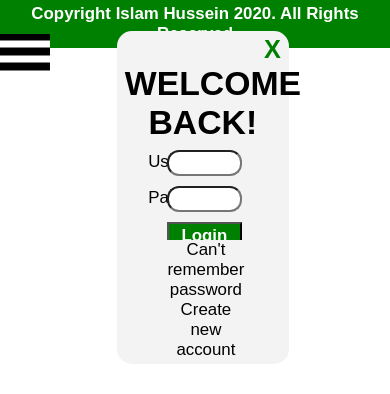
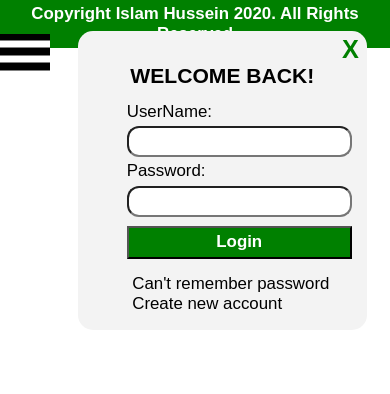
Before and after one commit to IslamHamad95/review-x-review, a React (Create React App) app: page /login in a window 390 px wide. Shown: the top 394 px of the page. Built offline with nearby package versions, Linux system fonts and the light colour scheme.

Commit message:
making it responsive

```diff
--- a/src/components/AddPost.js
+++ b/src/components/AddPost.js
@@ -2,7 +2,7 @@ import React, { useState } from "react";
 import { connect } from "react-redux";
 import { v4 as uuidV4 } from "uuid";
 import { addPost } from "../redux/posts/Actions";
-import newImage from"../storage/loba.png"
+import newImage from "../storage/loba.png";
 
 function AddPost({ userName, addPost }) {
   const [newPost, setNewPost] = useState({
@@ -38,7 +38,6 @@ function AddPost({ userName, addPost }) {
       title: "",
       body: "",
       category: "Review",
-
     });
   };
 
@@ -65,25 +64,25 @@ function AddPost({ userName, addPost }) {
           onChange={UpdatingNewPost}
         ></textarea>
         <br />
+        <br />
         <label htmlFor="category">Category:</label>
         <select name="category" onChange={saveCategory}>
           <option value="Review">Review</option>
           <option value="News">News</option>
-        </select><br/>
+        </select>
+        <br />
 
-        <input id="submit-button" type="submit" value="ADD POST"  />
+        <input id="submit-button" type="submit" value="ADD POST" />
       </form>
-
-
     </div>
   );
 }
 
-const mapStateToProps=state=>{
-  return{
-    userName: state.user.userName
-  }
-}
+const mapStateToProps = (state) => {
+  return {
+    userName: state.user.userName,
+  };
+};
 const mapDispatchToProps = (dispatch) => {
   return {
     addPost: (post) => dispatch(addPost(post)),
--- a/src/components/ShowReviewPost.js
+++ b/src/components/ShowReviewPost.js
@@ -13,6 +13,7 @@ const ShowReviewPost = ({ postsArray, match,userEmail }) => {
     <div className="show-post">
       <div className="title-border">
         <h2 id="post-title">{post.title}</h2>
+        <h2 id="post-author">Written by {post.author}</h2>
       </div>
       {
         userEmail?(
--- a/src/components/header.js
+++ b/src/components/header.js
@@ -46,6 +46,8 @@ const Header = ({ userName }) => {
               <button id="login-nav" onClick={togglePopUp}>
                 SIGN IN
               </button>
+
+
 
           </ul>
           </nav>
--- a/src/styling/AddPost.css
+++ b/src/styling/AddPost.css
@@ -1,7 +1,7 @@
 .add-post-form {
   width: 80%;
-  margin-left: 5%;
-  margin-top:8%;
+  margin:8% 5%;
+
 }
 
 .add-post-form #title-input {
@@ -54,3 +54,10 @@
   background-color: white;
   resize: none;
 }
+
+@media screen and (max-width: 1024px){
+
+  .add-post-form{
+    margin:17% 9%;
+  }
+}
--- a/src/styling/ContactUs.css
+++ b/src/styling/ContactUs.css
@@ -87,3 +87,19 @@
     background-color:  #d38406;
 
 }
+
+@media screen and (max-width: 1024px){
+    .contact-us-section h1{
+        font-size:3.5vh
+    }
+    .contact-us-form input{
+        width: 90%
+    }
+    .contact-us-form #message-input{
+        width: 90%;
+    }
+    .contact-us-form label{
+        font-size:2.5vh;
+    }
+
+}
--- a/src/styling/Footer.css
+++ b/src/styling/Footer.css
@@ -1,8 +1,11 @@
 footer{
+    position: static;
+    width: 100%;
+    bottom: 0%;
     background-color: green;
     text-align: center;
     font-size: 2vh;
     font-weight: bold;
     color: white;
-    padding: 1%;
+    padding: 1% 0%;
 }
--- a/src/styling/LandingPage.css
+++ b/src/styling/LandingPage.css
@@ -69,7 +69,8 @@
 .post-info{
   display: grid;
   width: 100%;
-  grid-template-columns: 15% 69% auto;
+  grid-template-columns: 15% 50% auto;
+  column-gap: 5%;
   background:inherit
 }
 .post-info>*{
@@ -104,3 +105,19 @@
     transform: translate3d(0, 0, 0);
   }
 }
+
+/*Mobile*/
+@media screen and (max-width: 1024px){
+  .landing-page-container{
+    margin:0;
+  }
+
+  .landing-page-container .latest-posts{
+    display: grid;
+    width: 90%;
+    grid-template-columns:auto;
+  }
+}
+@media screen and (max-width: 690px){
+
+}
--- a/src/styling/Login.css
+++ b/src/styling/Login.css
@@ -46,7 +46,7 @@
     display: grid;
     width: 60%;
     grid-template-columns: 15% 80%;
-    column-gap: 5%;
+    column-gap: 15%;
     row-gap: 10%;
     margin: 4% 15%;
 
@@ -57,7 +57,7 @@
 }
 .login-form label{
     font-size: 2vh;
-    padding-top: 12%;
+
 }
 .login-signup-box #email, .login-signup-box #password{
     font-size: 2vh;
@@ -69,7 +69,7 @@
 
 .login .signup{
     width: 50%;
-    margin-left: 27%;
+    margin-left: 34%;
 }
 .login .signup button{
     font-size: 2vh;
@@ -90,3 +90,26 @@
 .login #sign-in-button:hover{
     background-color:  #d38406;
 }
+
+
+@media screen and (max-width: 1100px){
+    .login-signup-box{
+        width: 70%;
+        margin-left: 20%;
+        padding-bottom: 4%;
+    }
+    .login h1{
+        font-size:2.5vh;
+        margin:
+    }
+    .login .login-form{
+        grid-template-columns: auto;
+        row-gap: 0;
+        margin-top: 2%;
+    }
+    .login .signup{
+        width: 80%;
+        margin-left: 17%;
+    }
+
+}
--- a/src/styling/Topic.css
+++ b/src/styling/Topic.css
@@ -1,31 +1,29 @@
-.show-post{
+.show-post {
   width: 100%;
-  margin-top:6%;
-
+  margin-top: 6%;
 }
 
-.show-post .title-border{
+.show-post .title-border {
   background-image: url("../storage/loba.png");
-    background-color:rgba(255, 0, 0);
+  background-color: rgba(255, 0, 0);
   opacity: 0.8;
   height: 50vh;
   margin-bottom: 2%;
 }
 
-
-.show-post .title-border #post-title{
-    width:100%;
+.show-post .title-border #post-title {
+  width: 100%;
   height: 50vh;
   position: relative;
   text-align: center;
   line-height: 40vh;
-    font-size:7vh;
+  font-size: 7vh;
   font-weight: bold;
   color: white;
-    background-color:rgba(4, 131, 57, 0.8);;
+  background-color: rgba(4, 131, 57, 0.8);
 }
 
-.show-post #post-body{
+.show-post #post-body {
   font-size: 4vh;
   overflow: hidden;
   line-break: auto;
@@ -42,29 +40,57 @@
   margin-left: 2%;
 }
 
-#edit-button, #delete-button{
+#edit-button,
+#delete-button {
   width: 100%;
   font-size: 2.5vh;
   font-weight: 600;
   color: white;
-    padding:6% 6%;
-    border:2px solid black
+  padding: 6% 6%;
+  border: 2px solid black;
 }
-#edit-button{
+#edit-button {
   background-color: green;
 }
-#edit-button:hover{
+#edit-button:hover {
   background-color: rgb(2, 172, 2);
 }
-#delete-button{
+#delete-button {
   background-color: rgb(168, 2, 2);
 }
-#delete-button:hover{
+#delete-button:hover {
   background-color: rgb(192, 4, 4);
 }
 
-#post-author{
+#post-author {
   float: right;
-    margin:1% 10% ;
-    color:#d38406;
+  margin: 1% 10%;
+  color: #d38406;
 }
+
+@media screen and (max-width: 1024px) {
+  .show-post {
+    margin: 0;
+  }
+  .show-post .title-border #post-title {
+    font-size: 4vh;
+  }
+  .show-post #post-body {
+    font-size: 3vh;
+  }
+  .show-post #post-author {
+    font-size: 2vh;
+  }
+  .edit-delete-buttons {
+    display: grid;
+    grid-template-rows: auto auto;
+    row-gap: 6%;
+    width: 15%;
+    margin: 4% 2%;
+  }
+
+  #edit-button,
+  #delete-button {
+    font-size: 2vh;
+  }
+}
--- a/src/styling/posts.css
+++ b/src/styling/posts.css
@@ -55,3 +55,10 @@
   margin-left: 20%;
     width: auto;
   }
+
+  @media screen and (max-width: 1024px){
+
+    .container{
+      margin:17% 5% ;
+    }
+  }
```
Lines whose indentation alone changed are shown as unchanged.
